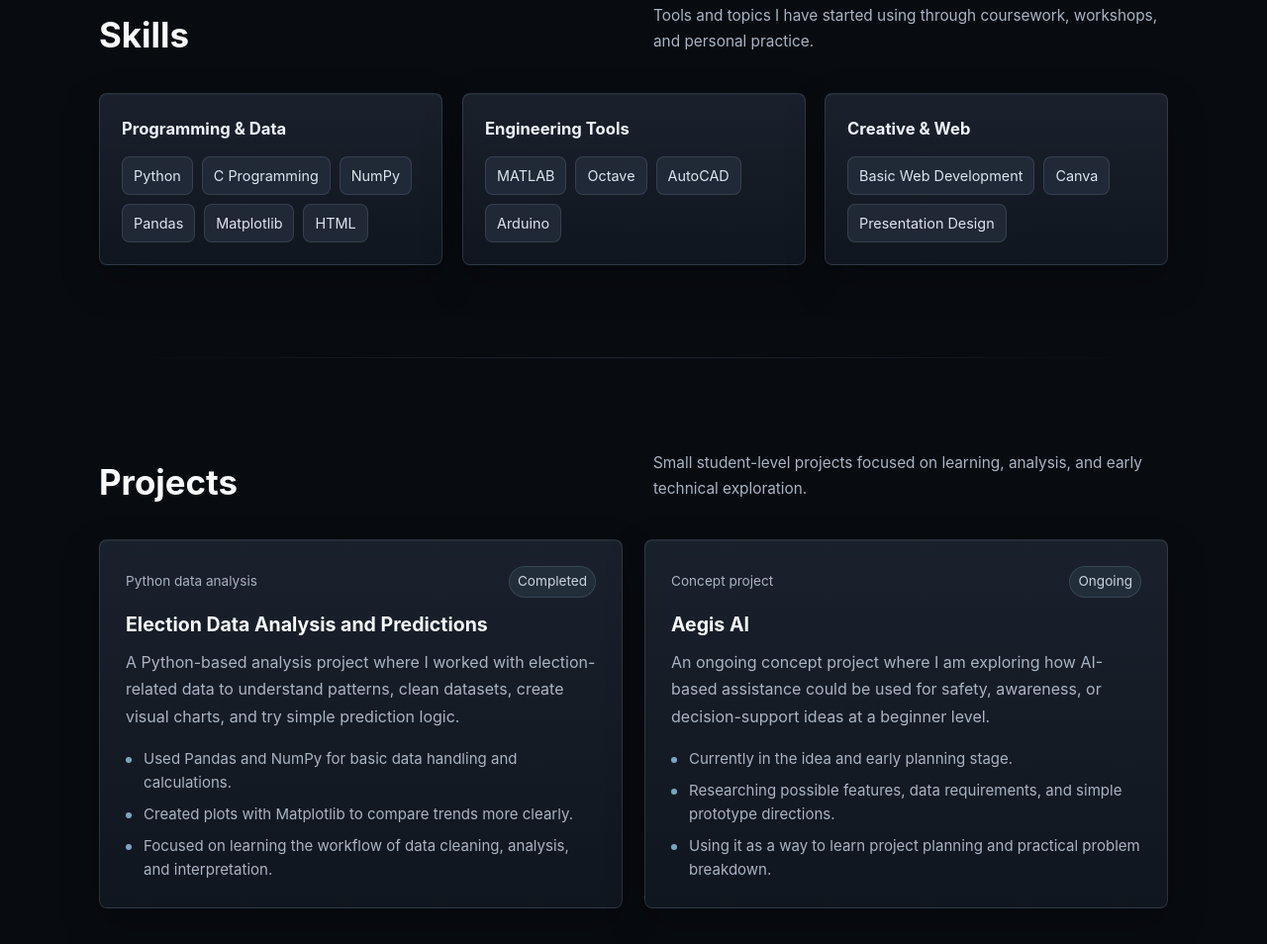
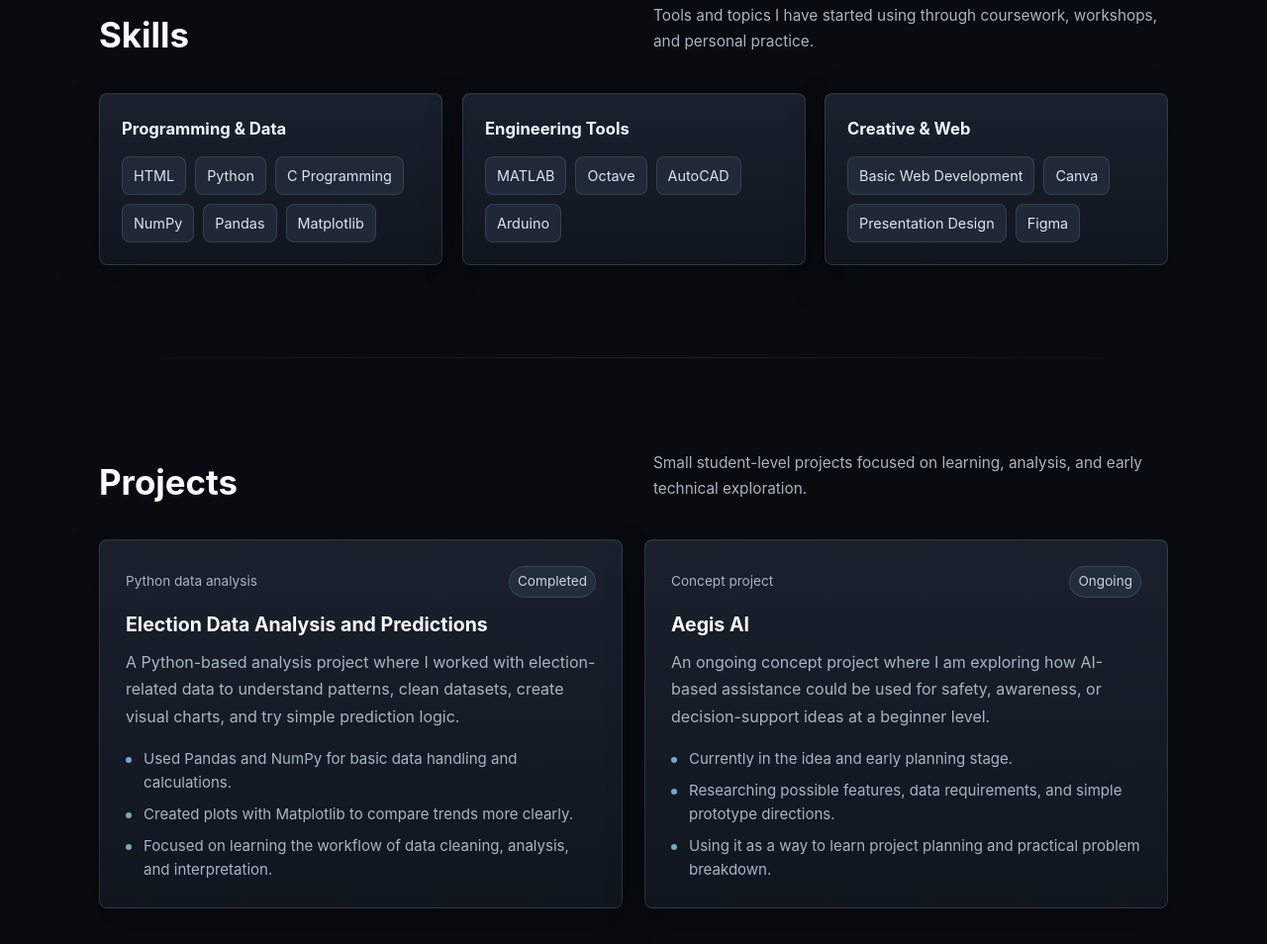
Before and after one commit to gautam-singla06/portfolio, a plain HTML site: page index.html in a window 1280 px wide. Shown: the part 1539-2493 px from the top of the page at 99% size. Drawn offline with Linux system fonts and the light colour scheme.

```diff
--- a/index.html
+++ b/index.html
@@ -990,12 +990,12 @@
             <div class="skill-group reveal">
               <h3>Programming & Data</h3>
               <div class="skill-list">
+                <span class="skill">HTML</span>
                 <span class="skill">Python</span>
                 <span class="skill">C Programming</span>
                 <span class="skill">NumPy</span>
                 <span class="skill">Pandas</span>
                 <span class="skill">Matplotlib</span>
-                <span class="skill">HTML</span>
               </div>
             </div>
 
@@ -1015,6 +1015,7 @@
                 <span class="skill">Basic Web Development</span>
                 <span class="skill">Canva</span>
                 <span class="skill">Presentation Design</span>
+                <span class="skill">Figma</span>
               </div>
             </div>
           </div>
```
